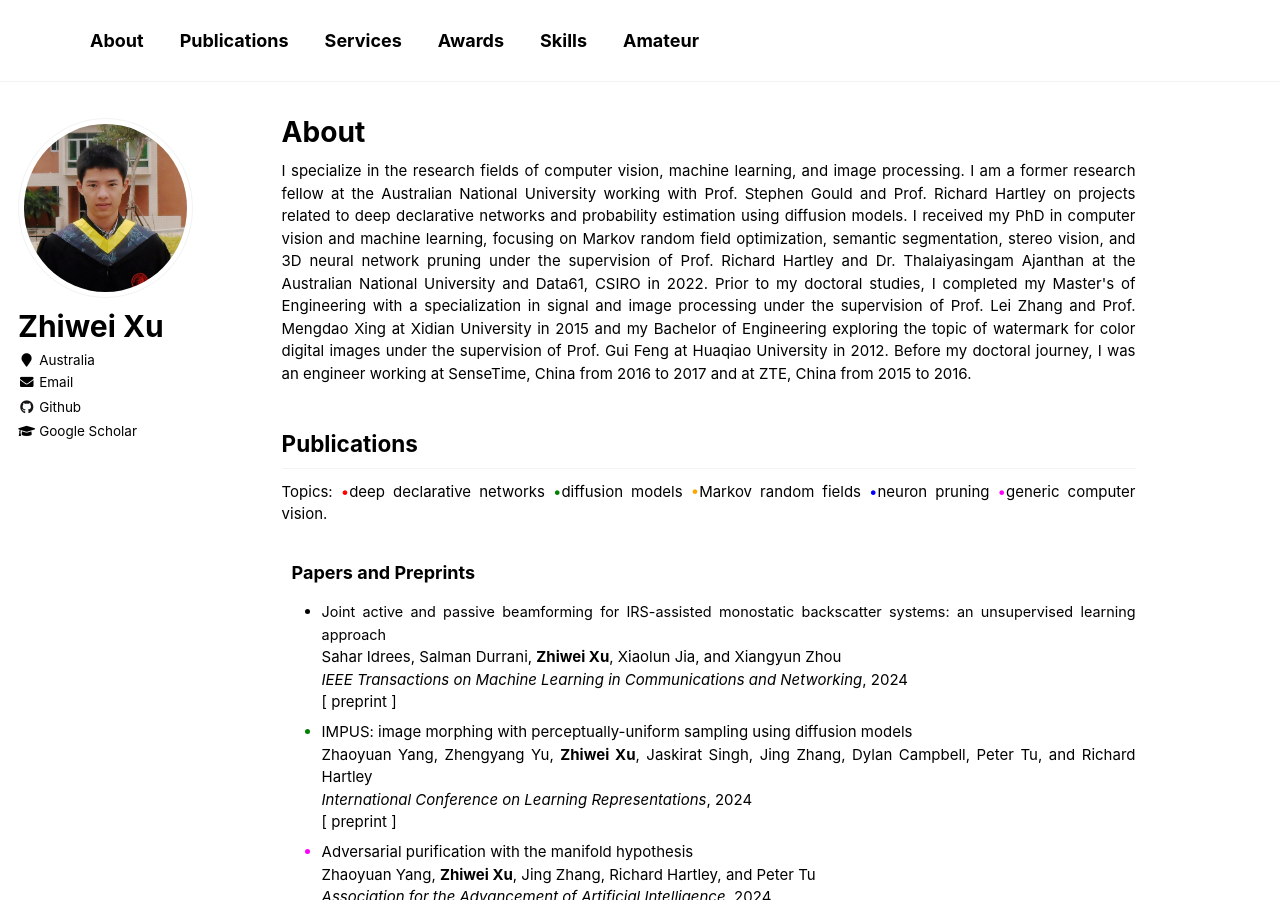
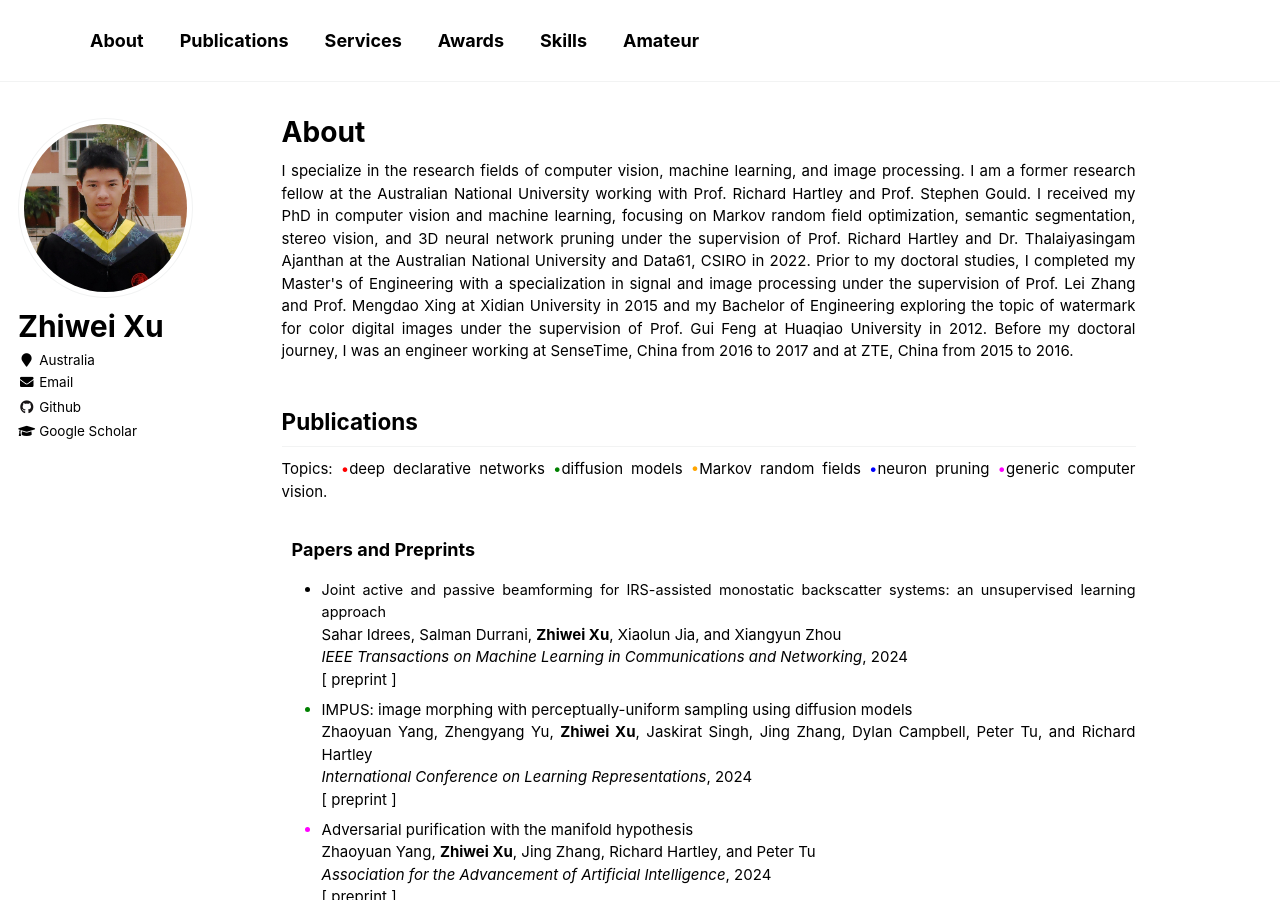
Before and after one commit to zwxu064/zwxu064.github.io, a Jekyll site: the page built from _pages/about.html, in a window 1280 px wide and 900 px high. Built offline with Jekyll 4.4.1, drawn with Linux system fonts in a browser that asks for light colours.

Commit message:
Update about.html

```diff
--- a/_pages/about.html
+++ b/_pages/about.html
@@ -9,10 +9,8 @@
 ---
 
 <p> I specialize in the research fields of computer vision, machine learning, and image processing.
-  I am a former research fellow at the Australian National University working with <a style="color: inherit;" href="https://users.cecs.anu.edu.au/~sgould/" target="_blank">Prof. Stephen Gould</a>
-  and <a style="color: inherit;" href="http://users.cecs.anu.edu.au/~hartley/" target="_blank">Prof. Richard Hartley</a> on projects related to
-  <a style="color: inherit;" href="https://github.com/anucvml/ddn" target="_blank">deep declarative networks</a>
-  and probability estimation using diffusion models.
+  I am a former research fellow at the Australian National University working with <a style="color: inherit;" href="http://users.cecs.anu.edu.au/~hartley/" target="_blank">Prof. Richard Hartley</a>
+  and <a style="color: inherit;" href="https://users.cecs.anu.edu.au/~sgould/" target="_blank">Prof. Stephen Gould</a>.
   I received my PhD in computer vision and machine learning, focusing on
   <a style="color: inherit;" href="https://openresearch-repository.anu.edu.au/handle/1885/258295", target="_blank">Markov random field optimization, semantic segmentation, stereo vision, and 3D neural network pruning</a>
   under the supervision of
```
